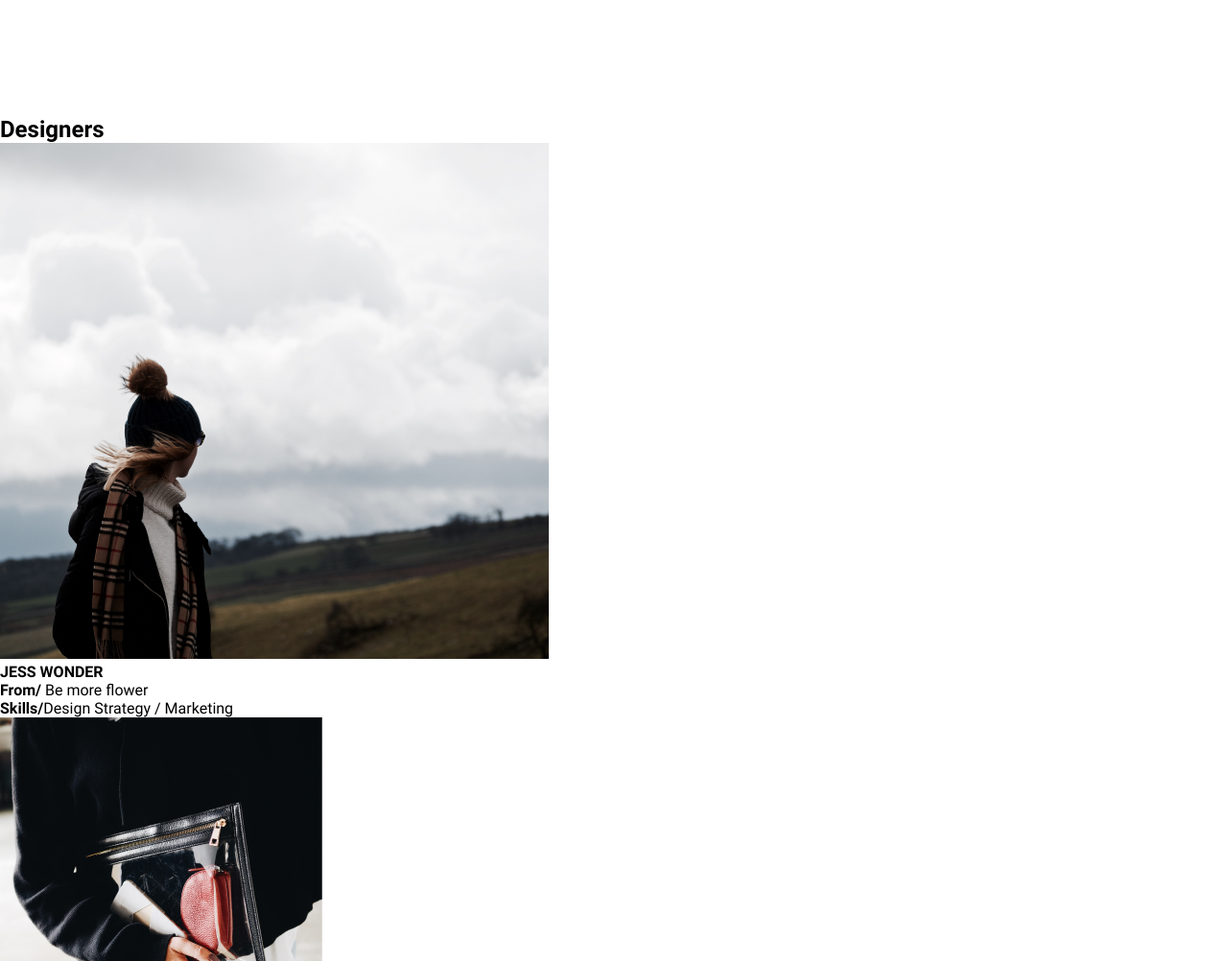
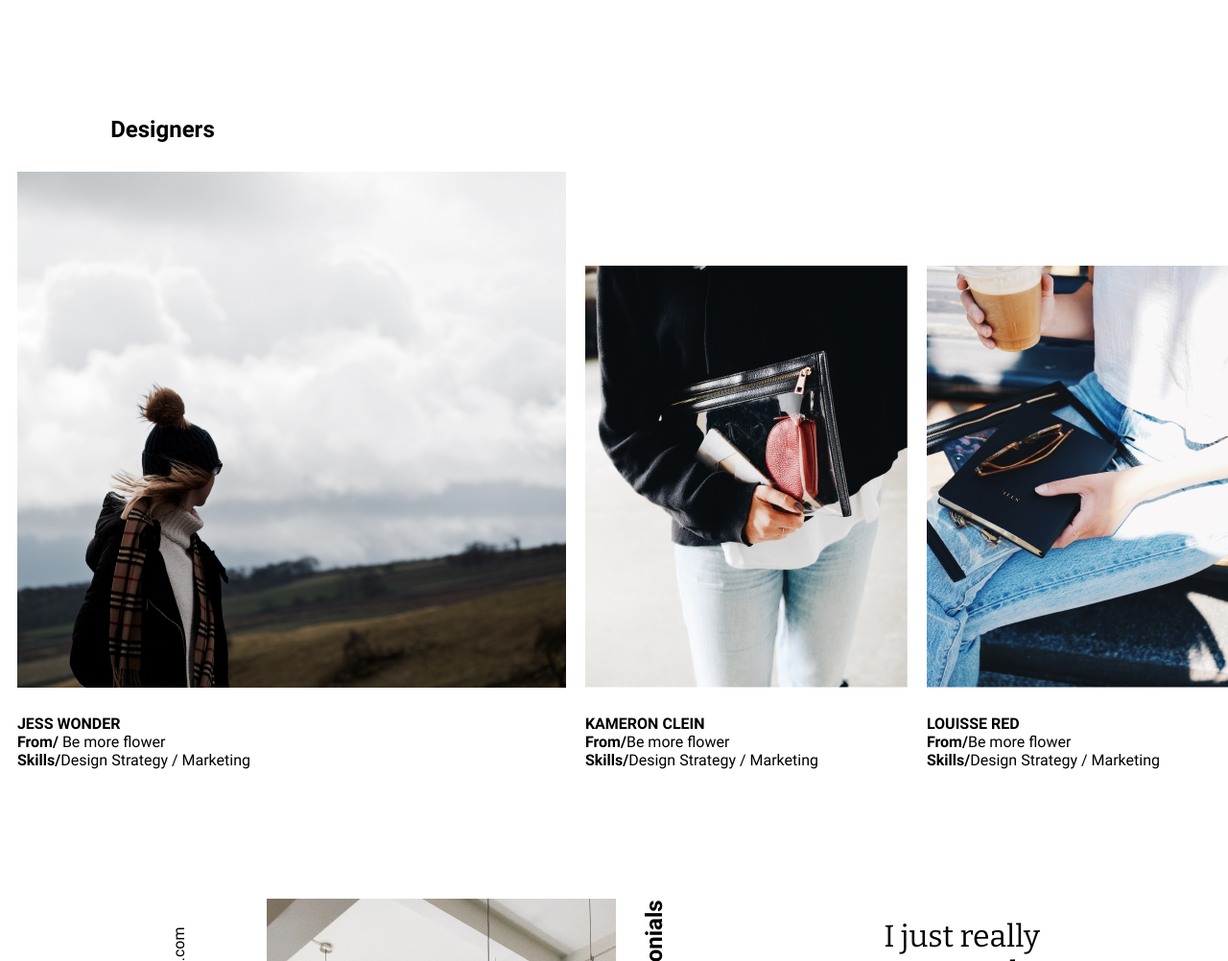
Before and after one commit to OhMimikyu/otus-css-shitcow, a plain HTML site: page index.html in a window 1280 px wide. Shown: the part 1860-2862 px from the top of the page at 96% size. Drawn offline with nearby package versions, Linux system fonts and the light colour scheme; a web font is replaced by a local one.

Commit message:
сделана секция designers

```diff
--- a/index.html
+++ b/index.html
@@ -51,43 +51,67 @@
     </section>
 
     <section id="Designers">
-        <strong class="roboto-bold font_size24">Designers</strong>
-        <section>
+        <strong class="roboto-bold font_size24 slovo_Designers">Designers</strong>
+        <section class="photo_designers">
+            <div>
                 <div>
                     <img src="/img/Jess Wonder.png">
+                </div>
+                <div class="gap_designers">
                     <p><strong class="roboto-bold font_size16">JESS WONDER</strong></p>
                     <p><strong class="roboto-bold font_size16">From/</strong> <span class="roboto-regular font_size16">Be more flower</span></p>
                     <p><strong class="roboto-bold font_size16">Skills/</strong><span class="roboto-regular font_size16">Design Strategy / Marketing</span></p>
                 </div>
+            </div>
+            <div>
                 <div>
                     <img src="/img/Ksmeron.png">
+                </div>
+                <div class="gap_designers">
                     <p><strong class="roboto-bold font_size16">KAMERON CLEIN</strong></p>
                     <p><strong class="roboto-bold font_size16">From/</strong><span class="roboto-regular font_size16">Be more flower</span></p>
                     <p><strong class="roboto-bold font_size16">Skills/</strong><span class="roboto-regular font_size16">Design Strategy / Marketing</span></p>
                 </div>
+                </div>
+            <div>
                 <div>
                     <img src="/img/Louisse.png">
+                </div>
+                <div class="gap_designers">
                     <p><strong class="roboto-bold font_size16">LOUISSE RED</strong></p>
                     <p><strong class="roboto-bold font_size16">From/</strong><span class="roboto-regular font_size16">Be more flower</span></p>
                     <p><strong class="roboto-bold font_size16">Skills/</strong><span class="roboto-regular font_size16">Design Strategy / Marketing</span></p>
                 </div>
+            </div>
+            <div>
                 <div>
                     <img src="/img/Ksmeron.png">
+                </div>
+                <div class="gap_designers">
                     <p><strong class="roboto-bold font_size16">LOUISSE RED</strong></p>
                     <p><strong class="roboto-bold font_size16">From/</strong><span class="roboto-regular font_size16">Be more flower</span></p>
                     <p><strong class="roboto-bold font_size16">Skills/</strong><span class="roboto-regular font_size16">Design Strategy / Marketing</span></p>
                 </div>
+            </div>
+            <div>
                 <div>
                     <img src="/img/Ksmeron.png">
+                </div>
+                <div class="gap_designers">
                     <p><strong class="roboto-bold font_size16">LOUISSE RED</strong></p>
                     <p><strong class="roboto-bold font_size16">From/</strong><span class="roboto-regular font_size16">Be more flower</span></p>
                     <p><strong class="roboto-bold font_size16">Skills/</strong><span class="roboto-regular font_size16">Design Strategy / Marketing</span></p>
                 </div>
+            </div>
+            <div>
                 <div>
                     <img src="/img/Ksmeron.png">
+                </div>
+                <div class="gap_designers">
                     <p><strong class="roboto-bold font_size16">LOUISSE RED</strong></p>
                     <p><strong class="roboto-bold font_size16">From/</strong><span class="roboto-regular font_size16">Be more flower</span></p>
                     <p><strong class="roboto-bold font_size16">Skills/</strong><span class="roboto-regular font_size16">Design Strategy / Marketing</span></p>
+                <div>
             </div>
         </section>
     </section>
--- a/style/styles.css
+++ b/style/styles.css
@@ -134,3 +134,25 @@ header {
     width: 100%;
     min-height: 221px;
 }
+
+.slovo_Designers {
+    padding-left: 9%;
+
+}
+
+.photo_designers {
+    width:98.6%;
+    padding-left: 1.4%;
+    padding-top: 30px;
+    display:flex;
+    margin-bottom:135px;
+    gap:20px;
+    overflow:scroll;
+    object-fit: cover;
+    align-items:baseline;
+    overflow-y: hidden;
+}
+
+.gap_designers {
+    padding-top: 24px;
+}
```
Lines whose indentation alone changed are shown as unchanged.
